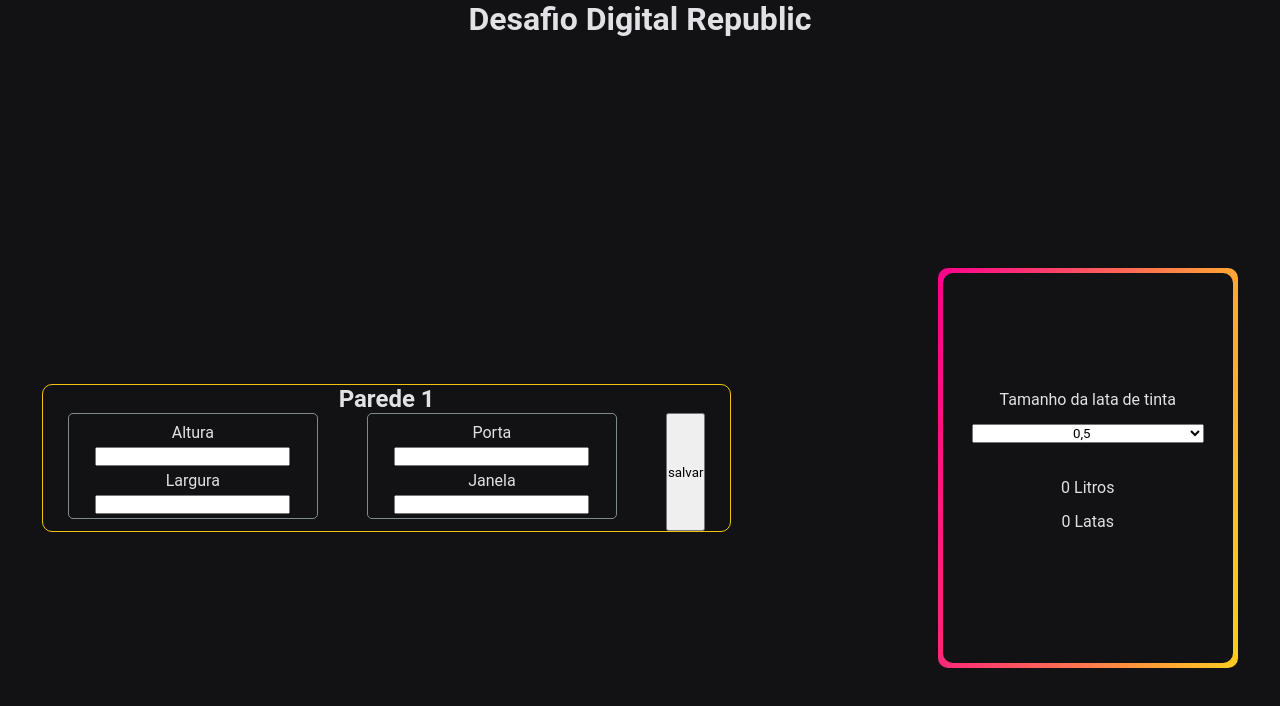
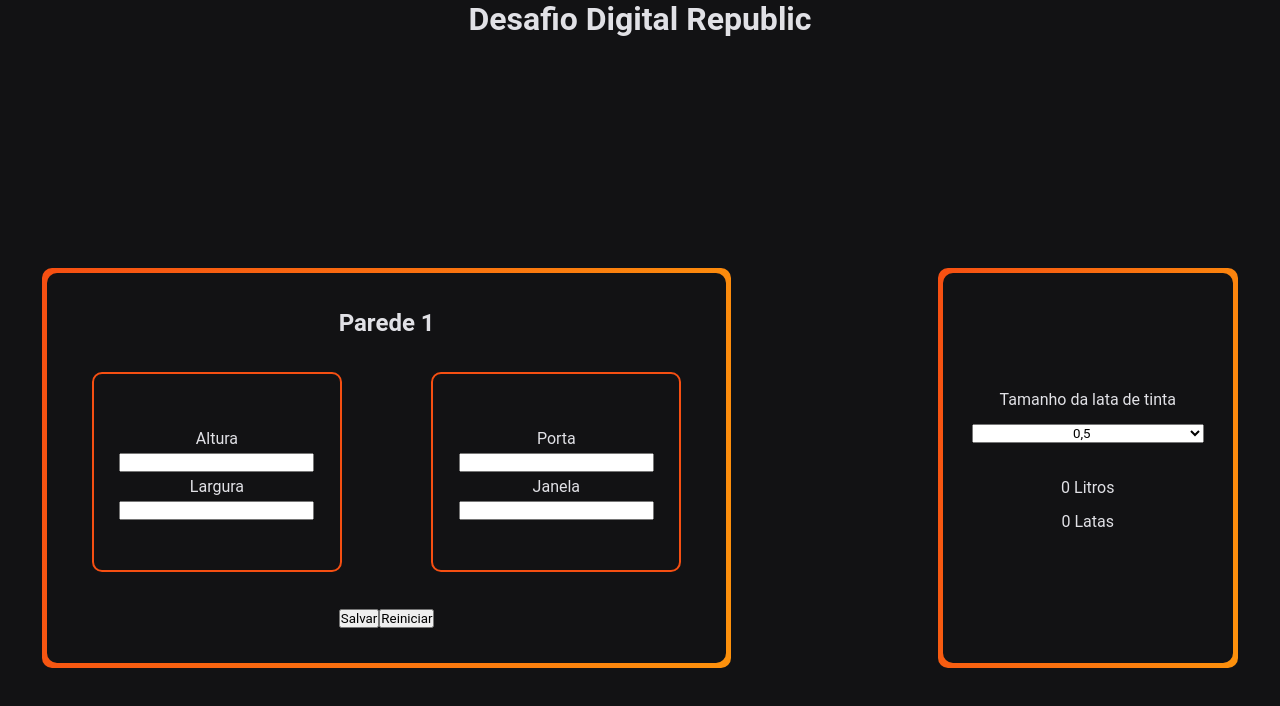
Before and after one commit to madruga665/desafio-digital-republic, a React (Create React App) app: page / in a window 1280 px wide. Shown: the top 706 px of the page. Built offline with nearby package versions, Linux system fonts and the light colour scheme.

Commit message:
style: modificação do tamanho e cores do Form

```diff
--- a/src/components/Form/index.jsx
+++ b/src/components/Form/index.jsx
@@ -27,6 +27,7 @@ export default function Form() {
 
 
   return (
+    <div className={styles.formBorder }>
       <div className={styles.formContentWrapper}>
         <h2>{`${wall} ${wallNumber}`}</h2>
         <form className={styles.formContainer}>
@@ -53,8 +54,12 @@ export default function Form() {
               <input onChange={(event) => setWindow(event.target.value)} type="number" id='window' />
             </div>
           </div>
-        <button onClick={handleSubmit} type='button'>salvar</button>
         </form>
+          <div className={styles.buttonContainer}>
+            <button onClick={handleSubmit} type='button'>Salvar</button>
+            <button onClick={handleSubmit} type='button'>Reiniciar</button>
+          </div>
+      </div>
     </div>
   )
 }
--- a/src/components/Form/styles.module.scss
+++ b/src/components/Form/styles.module.scss
@@ -1,13 +1,21 @@
+.formBorder {
+  width: 80%;
+  height: 400px;
+  background: linear-gradient(100deg, #F64F12 0%, #FD910C 100%);
+  padding: 5px;
+  border-radius: 10px;
+}
+
 .formContentWrapper {
-  width: 80%;
+  width: 100%;
+  height: 100%;
+  background: #121214;
   display: flex;
   flex-direction: column;
   align-items: center;
   justify-content: space-evenly;
   align-items: center;
-  border: 1px solid #f1c40f;
   border-radius: 10px;
-  margin-bottom: 20px;
 }
 
 .formContainer {
@@ -23,10 +31,10 @@
   justify-content: center;
   align-items: center;
   width: 250px;
-  height: 90%;
+  height: 200px;
   padding: 10px 0;
-  border: 1px solid #7f8c8d;
-  border-radius: 5px;
+  border: 2px solid #F64F12;
+  border-radius: 10px;
 
   .inputContainer {
     display: flex;
--- a/src/components/ResultBox/styles.module.scss
+++ b/src/components/ResultBox/styles.module.scss
@@ -1,7 +1,7 @@
 .resultBoxBorder {
   width: 300px;
   height: 400px;
-  background: linear-gradient(100deg, #ff008e 0%, #ffcd1e 100%);
+  background: linear-gradient(100deg, #F64F12 0%, #FD910C 100%);
   padding: 5px;
   border-radius: 10px;
 }
```
Lines whose indentation alone changed are shown as unchanged.
